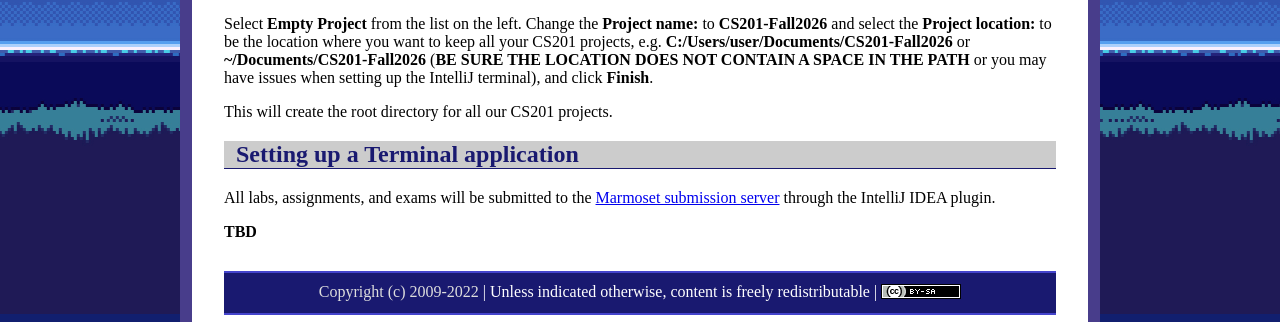
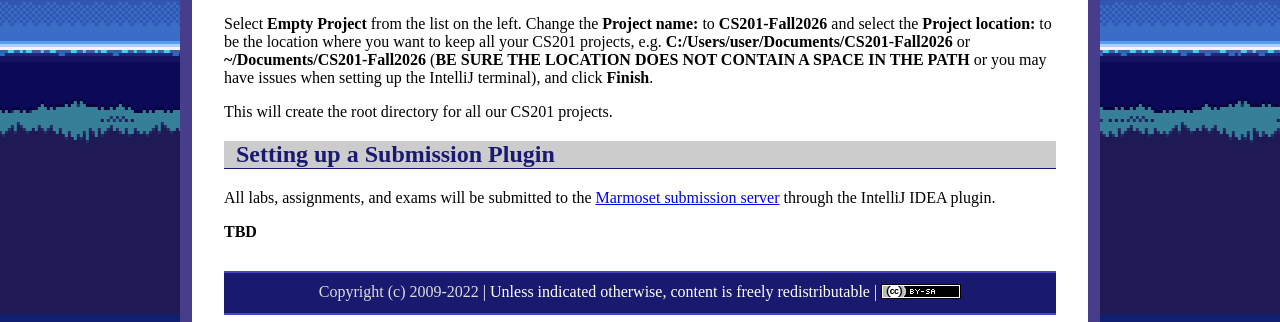
Before and after one commit to ycpcs/cs201-fall2026, a Jekyll site: the page built from resources/index.md, in a window 1280 px wide. Shown: the part 1486-1808 px from the top of the page. Built offline with Jekyll 4.4.1, drawn with Linux system fonts in a browser that asks for light colours.

Commit message:
Update index.md

```diff
--- a/resources/index.md
+++ b/resources/index.md
@@ -30,7 +30,7 @@ Select **Empty Project** from the list on the left. Change the **Project name:**
 
 This will create the root directory for all our CS201 projects.
 
-## Setting up a Terminal application
+## Setting up a Submission Plugin
 
 All labs, assignments, and exams will be submitted to the [Marmoset submission server](https://cs.ycp.edu/marmoset) through the IntelliJ IDEA plugin.
 
```
